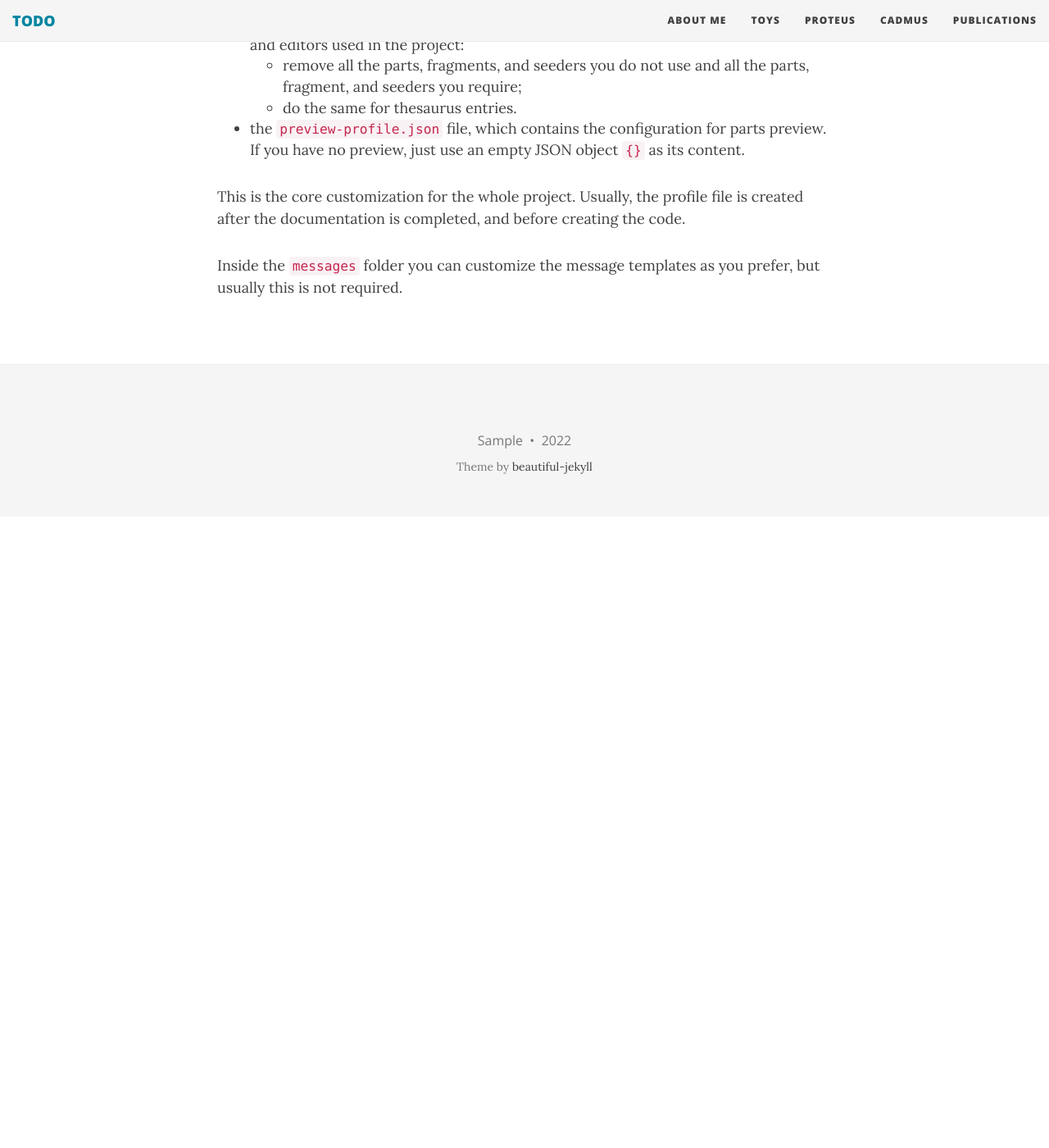
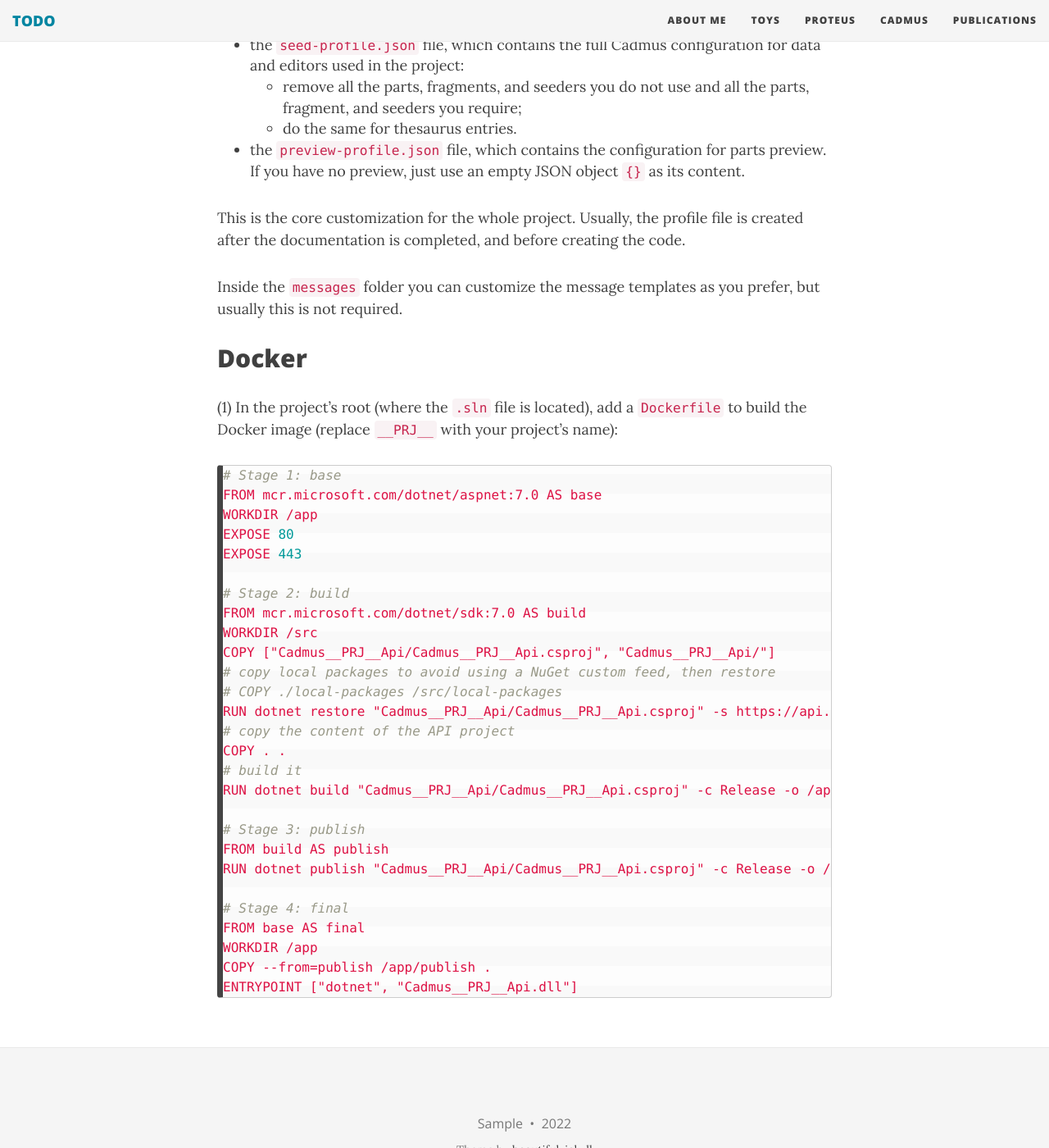
Before and after one commit to Myrmex/overview, a Jekyll site: the page built from cadmus/dev/backend-api.md, in a window 1280 px wide and 1400 px high, scrolled down 16558 px. Shown: the whole window at 82% size. Built offline with Jekyll 4.4.1, drawn with Linux system fonts in a browser that asks for light colours; nearby versions of some CDN libraries; before the commit the page ends 17188 px from its top, so only the background shows below that.

Commit message:
Update backend-api.md

````diff
--- a/cadmus/dev/backend-api.md
+++ b/cadmus/dev/backend-api.md
@@ -9,6 +9,7 @@ subtitle: "Cadmus Development"
 - [Program](#program)
 - [Startup](#startup)
 - [Assets](#assets)
+- [Docker](#docker)
 
 ## Creating the API Project
 
@@ -676,3 +677,37 @@ Inside that folder, edit:
 This is the core customization for the whole project. Usually, the profile file is created after the documentation is completed, and before creating the code.
 
 Inside the `messages` folder you can customize the message templates as you prefer, but usually this is not required.
+
+## Docker
+
+(1) In the project's root (where the `.sln` file is located), add a `Dockerfile` to build the Docker image (replace `__PRJ__` with your project's name):
+
+```yml
+# Stage 1: base
+FROM mcr.microsoft.com/dotnet/aspnet:7.0 AS base
+WORKDIR /app
+EXPOSE 80
+EXPOSE 443
+
+# Stage 2: build
+FROM mcr.microsoft.com/dotnet/sdk:7.0 AS build
+WORKDIR /src
+COPY ["Cadmus__PRJ__Api/Cadmus__PRJ__Api.csproj", "Cadmus__PRJ__Api/"]
+# copy local packages to avoid using a NuGet custom feed, then restore
+# COPY ./local-packages /src/local-packages
+RUN dotnet restore "Cadmus__PRJ__Api/Cadmus__PRJ__Api.csproj" -s https://api.nuget.org/v3/index.json --verbosity n
+# copy the content of the API project
+COPY . .
+# build it
+RUN dotnet build "Cadmus__PRJ__Api/Cadmus__PRJ__Api.csproj" -c Release -o /app/build
+
+# Stage 3: publish
+FROM build AS publish
+RUN dotnet publish "Cadmus__PRJ__Api/Cadmus__PRJ__Api.csproj" -c Release -o /app/publish
+
+# Stage 4: final
+FROM base AS final
+WORKDIR /app
+COPY --from=publish /app/publish .
+ENTRYPOINT ["dotnet", "Cadmus__PRJ__Api.dll"]
+```
````
